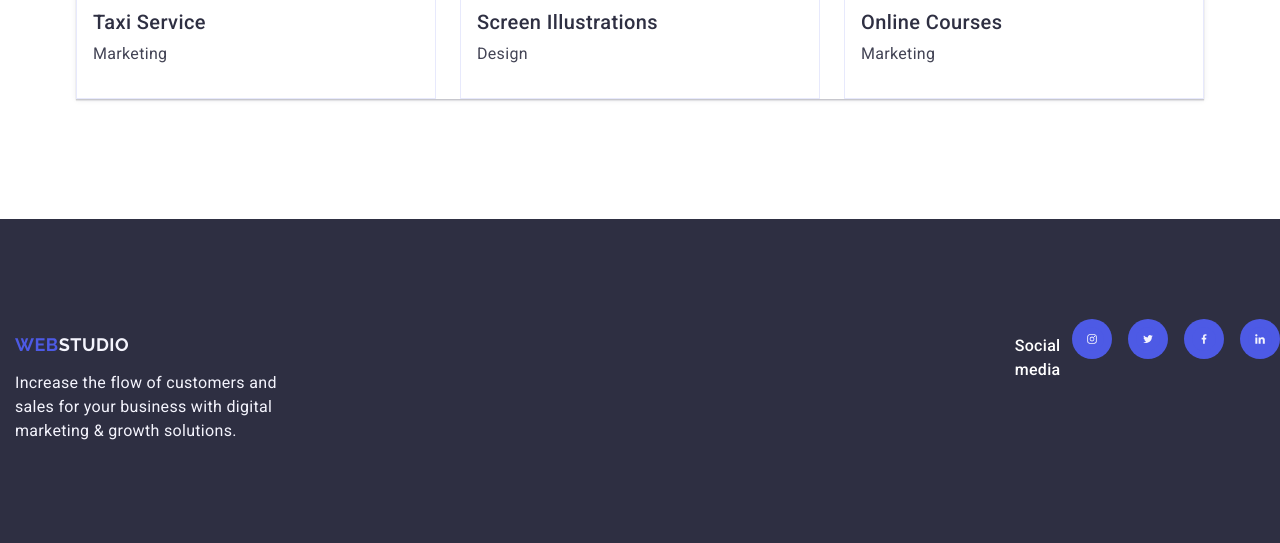
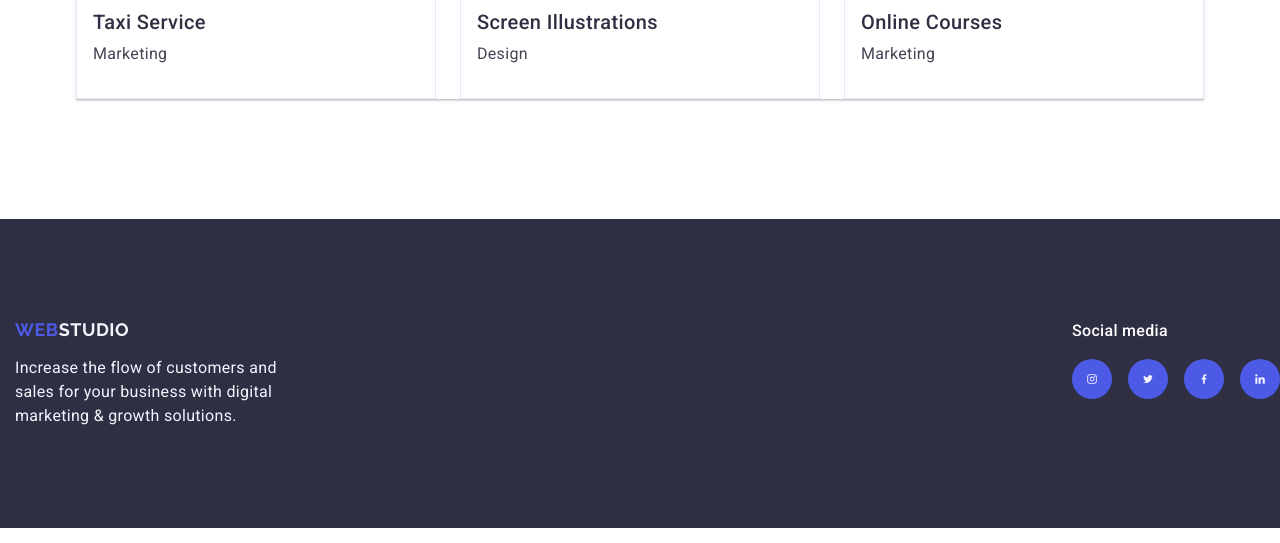
Before and after one commit to BondFS77/goit-markup-hw-04, a plain HTML site: page index.html in a window 1280 px wide. Shown: the part 3064-3607 px from the top of the page. Drawn offline with nearby package versions, Linux system fonts and the light colour scheme.

Commit message:
goit-markup-hw-04

```diff
--- a/css/styles.css
+++ b/css/styles.css
@@ -306,6 +306,7 @@
 .pit {
   background: var(--NAVY-BLUE, #2e2f42);
   padding: 100px 0;
+  display: flex;
 }
 .footer-item-text {
   color: var(--CLOUD, #f4f4fd);
@@ -429,8 +430,6 @@
 }
 .footer-soc-icon {
   fill: #f4f4fd;
-  display: flex;
-  align-items: baseline;
 }
 .all-pit {
   display: flex;
--- a/index.html
+++ b/index.html
@@ -418,9 +418,7 @@
       </section>
     </main>
     <!--FOOTER-->
-
     <footer class="pit">
-      <div class="all-pit">
       <div class="container">
         <div class="logo-par">
           <a class="logo-pit" href="./index.html"
@@ -462,7 +460,6 @@
           </li>
         </ul>
       </div>
-      </div>
     </footer>
   </body>
 </html>
```
Lines whose indentation alone changed are shown as unchanged.
